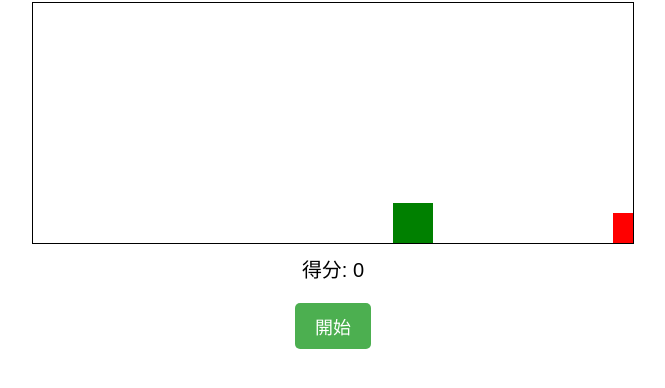
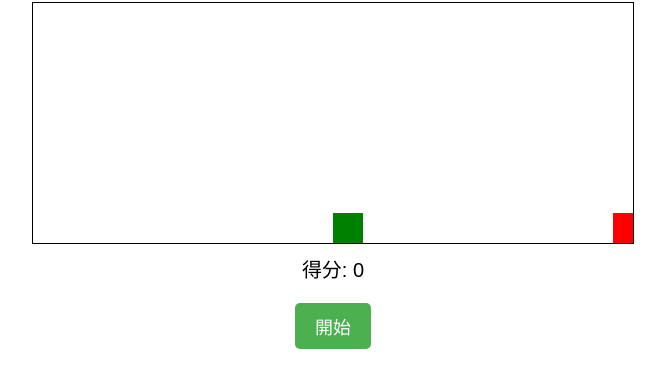
Before and after one commit to aitwg/dinorun, a plain HTML site: page index.html in a window 1280 px wide. Shown: the part 250-638 px from the top of the page, without its empty margins (307-972 px from the left). Drawn offline with Linux system fonts and the light colour scheme.

Commit message:
Update style.css

```diff
--- a/style.css
+++ b/style.css
@@ -24,14 +24,14 @@ h1 {
 }
 
 #dino {
-    width: 10vw;
-    max-width: 40px;
+    width: 7vw;
+    max-width: 30px;
     height: 10vw;
-    max-height: 40px;
+    max-height: 30px;
     background-color: green;
     position: absolute;
     bottom: 0;
-    left: 60%;
+    left: 50%;
 }
 
 #cactus {
```
